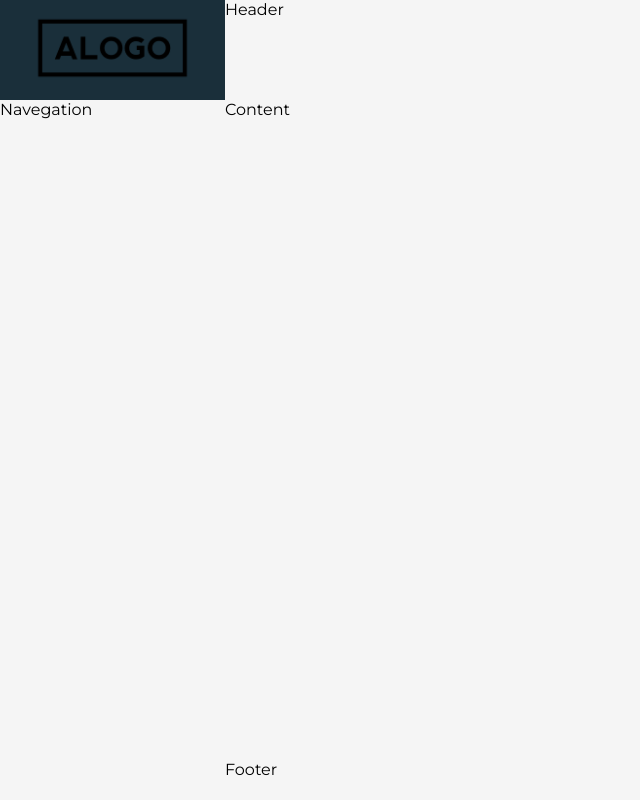
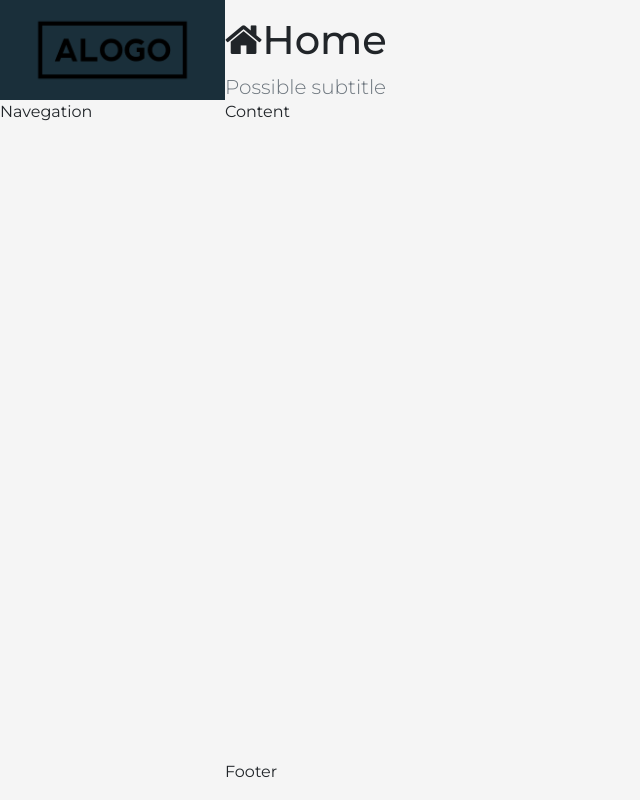
Before and after one commit to Andreas-Ziegler22/crud, a React (Create React App) app: page / in a window 1280 px wide. Shown: the whole page, without its empty margins (0-640 px from the left). Built offline with nearby package versions, Linux system fonts and the light colour scheme.

Commit message:
header passing props

```diff
--- a/src/components/template/Header.jsx
+++ b/src/components/template/Header.jsx
@@ -1,4 +1,12 @@
 import "./Header.css";
 import React from "react";
 
-export default (props) => <header className="header">Header</header>;
+export default (props) => (
+  <header className="header d-none d-sm-flex flex-column">
+    <h1 className="mt-3">
+      <i className={`fa fa-${props.icon}`}></i>
+      {props.title}
+    </h1>
+    <p className="lead text-muted">{props.subtitle}</p>
+  </header>
+);
--- a/src/components/template/Main.jsx
+++ b/src/components/template/Main.jsx
@@ -4,7 +4,7 @@
 
 export default (props) => (
   <React.Fragment>
-    <Header />
+    <Header {...props} />
     <main className="content">Content</main>
   </React.Fragment>
 );
--- a/src/main/App.jsx
+++ b/src/main/App.jsx
@@ -1,3 +1,5 @@
+import "bootstrap/dist/css/bootstrap.min.css";
+import "font-awesome/css/font-awesome.min.css";
 import "./App.css";
 import React from "react";
 
@@ -10,7 +12,7 @@
   <div className="app">
     <Logo />
     <Nav />
-    <Main />
+    <Main icon="home" title="Home" subtitle="Possible subtitle" />
     <Footer />
   </div>
 );
```
